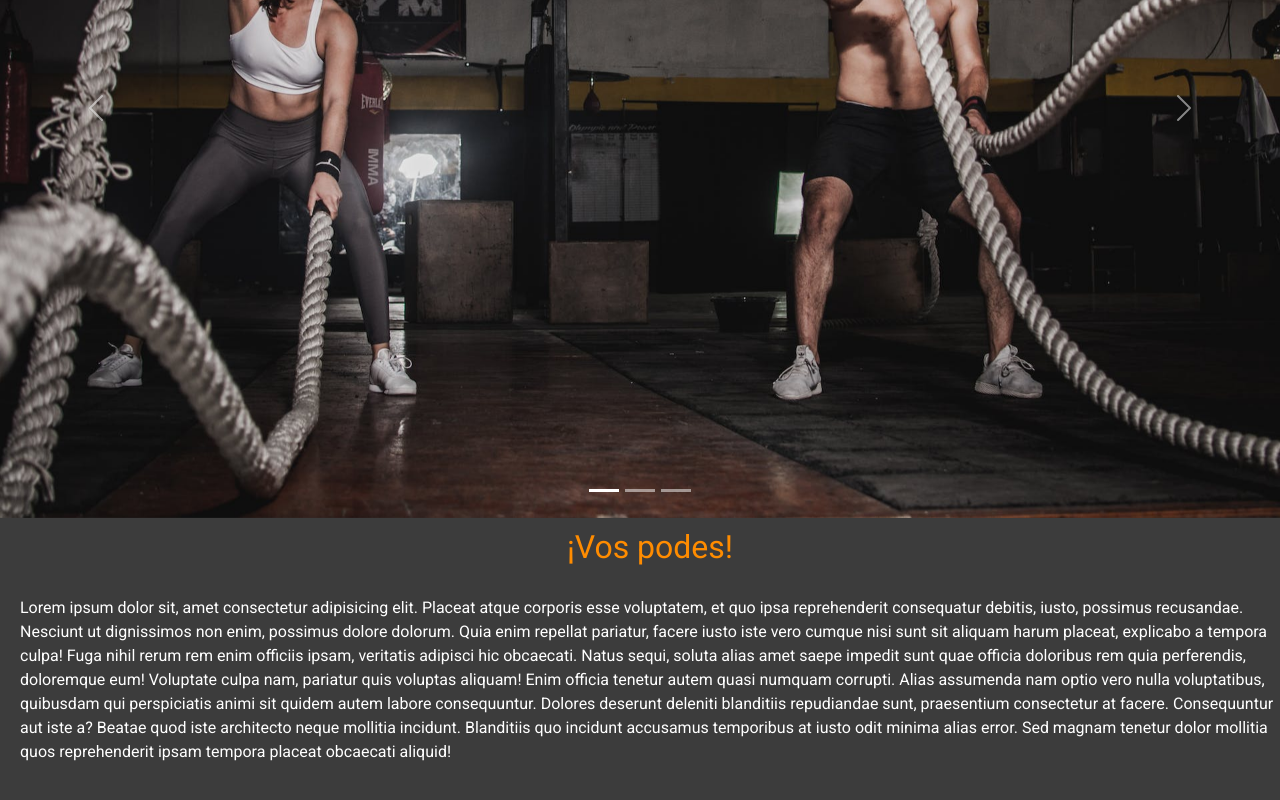
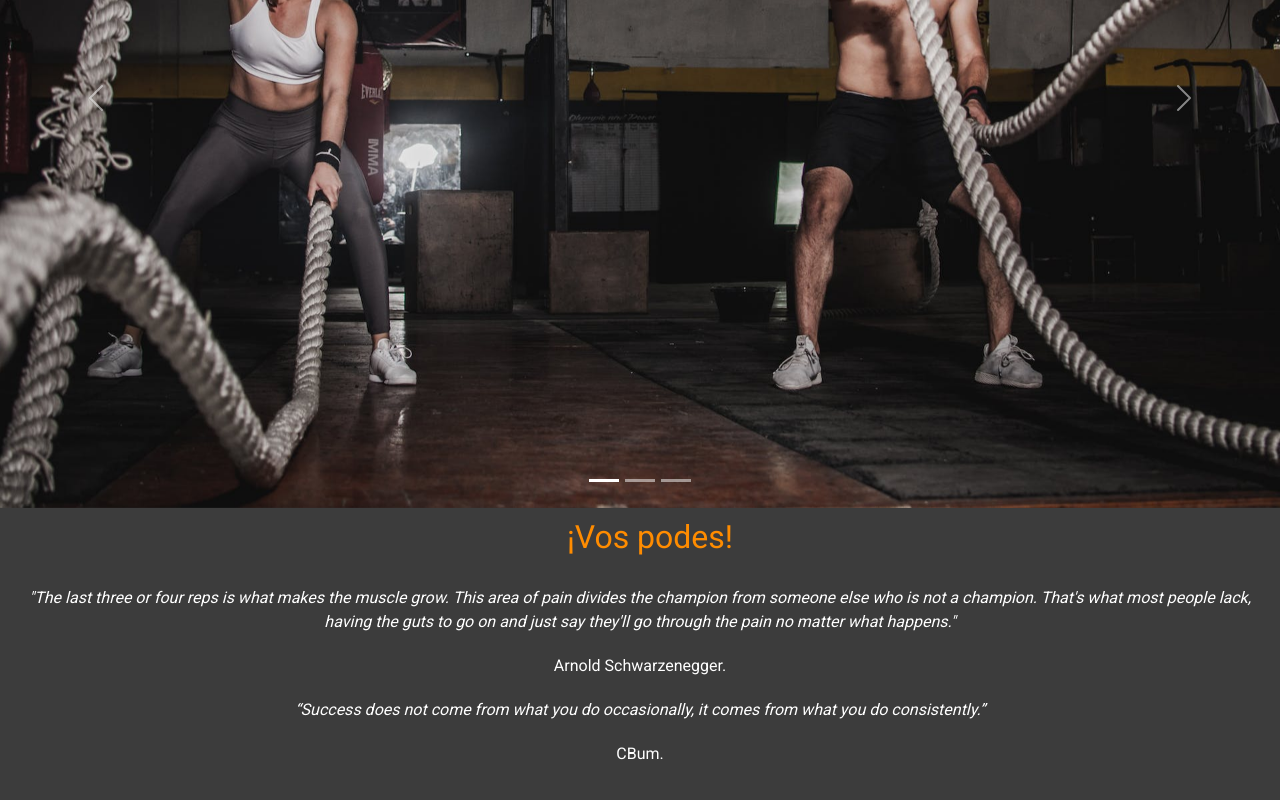
Before and after one commit to Alpatuta/Proyecto-Final, a plain HTML site: page index.html in a window 1280 px wide. Shown: the part 472-1272 px from the top of the page. Drawn offline with nearby package versions, Linux system fonts and the light colour scheme; grey boxes are pictures that could not be loaded.

Commit message:
Otro commit para ir sacando el lore

```diff
--- a/index.html
+++ b/index.html
@@ -73,11 +73,14 @@
     <section class="vos-podes">
         <h2 class="h2-index">¡Vos podes!</h2>
 
-        <p>Lorem ipsum dolor sit, amet consectetur adipisicing elit. Placeat atque corporis esse voluptatem, et quo ipsa reprehenderit consequatur debitis, iusto, possimus recusandae. Nesciunt ut dignissimos non enim, possimus dolore dolorum.
-        Quia enim repellat pariatur, facere iusto iste vero cumque nisi sunt sit aliquam harum placeat, explicabo a tempora culpa! Fuga nihil rerum rem enim officiis ipsam, veritatis adipisci hic obcaecati.
-        Natus sequi, soluta alias amet saepe impedit sunt quae officia doloribus rem quia perferendis, doloremque eum! Voluptate culpa nam, pariatur quis voluptas aliquam! Enim officia tenetur autem quasi numquam corrupti.
-        Alias assumenda nam optio vero nulla voluptatibus, quibusdam qui perspiciatis animi sit quidem autem labore consequuntur. Dolores deserunt deleniti blanditiis repudiandae sunt, praesentium consectetur at facere. Consequuntur aut iste a?
-        Beatae quod iste architecto neque mollitia incidunt. Blanditiis quo incidunt accusamus temporibus at iusto odit minima alias error. Sed magnam tenetur dolor mollitia quos reprehenderit ipsam tempora placeat obcaecati aliquid!</p>
+        <p class="vos-podes-texto"><em>"The last three or four reps is what makes the muscle grow. This area of pain divides the champion from someone else who is not a champion. That's what most people lack, having the guts to go on and just say they'll go through the pain no matter what happens."</em>
+        </p>
+
+        <p class="vos-podes-texto">Arnold Schwarzenegger.</p>
+
+        <p class="vos-podes-texto"><em>“Success does not come from what you do occasionally, it comes from what you do consistently.”</em></p>
+
+        <p class="vos-podes-texto">CBum.</p>
 
     </section>
     <!-- Fin de sección "Vos podes!!"-->
--- a/style.css
+++ b/style.css
@@ -39,7 +39,7 @@ body {
 
     .links-index{
         background-color: #5f5f5f;
-        padding: 10px 0px;
+        padding: 5px 0px;
         text-align: center;
         position: sticky;
         top: 0;
@@ -71,8 +71,9 @@ body {
 
     p {
         color: #fff;
-        margin-bottom: 30px;
-        margin-left: 20px;
+        margin-bottom: 20px;
+        margin-left: 10px;
+        margin-right: 10px;
     }
 
     .ul-index{
@@ -91,6 +92,10 @@ body {
     position: sticky;
     top: -0.1px;
     z-index: 10;
+}
+
+.vos-podes-texto {
+    text-align: center;
 }
 
 /* Fin index */
@@ -421,6 +426,7 @@ button {
 
 .p-contactos{
     margin-top: 20px;
+    margin-left: 20px;
 }
 
 /* Fin seccion contactos*/
```
Also changed, not shown: Pages/contacto.html (+3 -3 lines).
